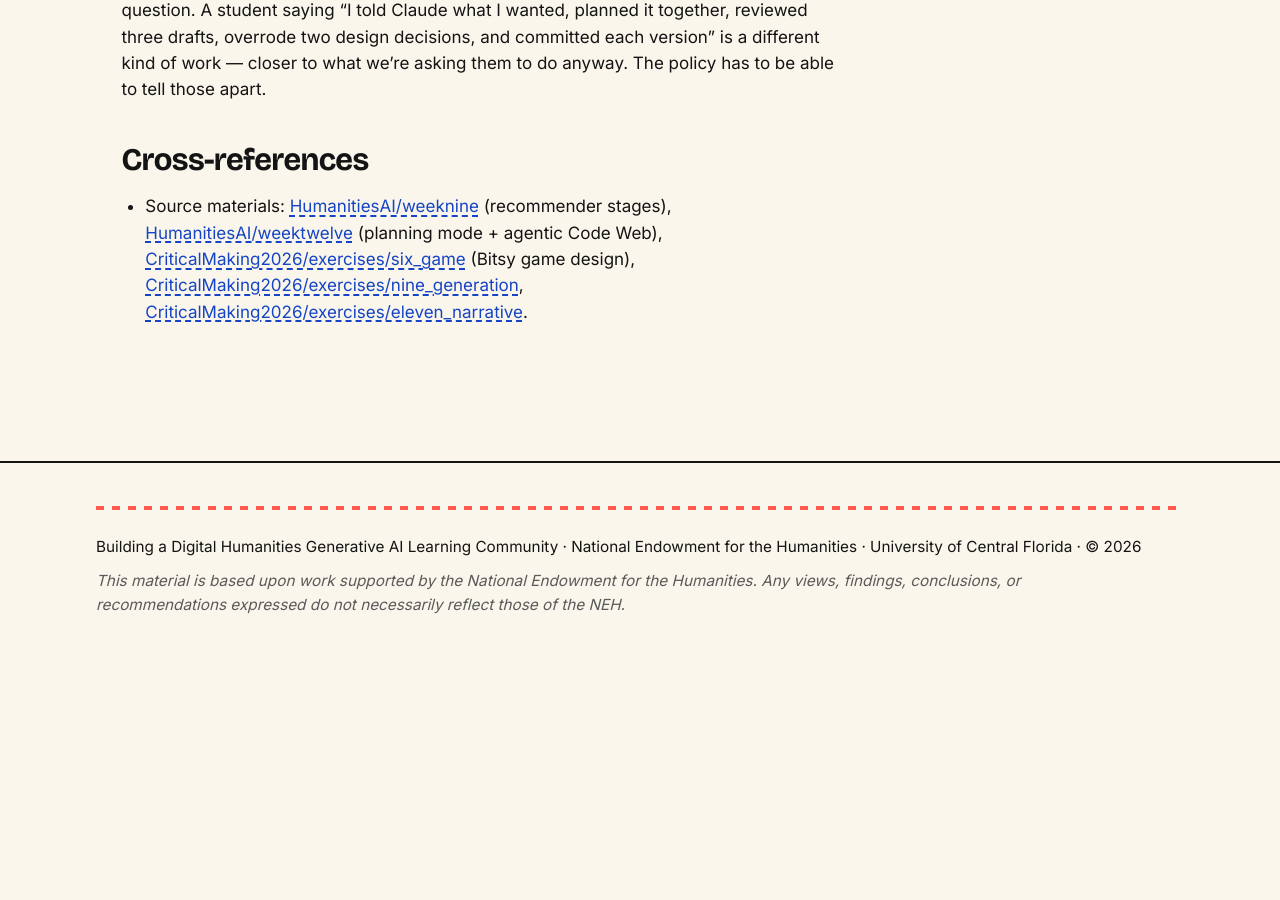
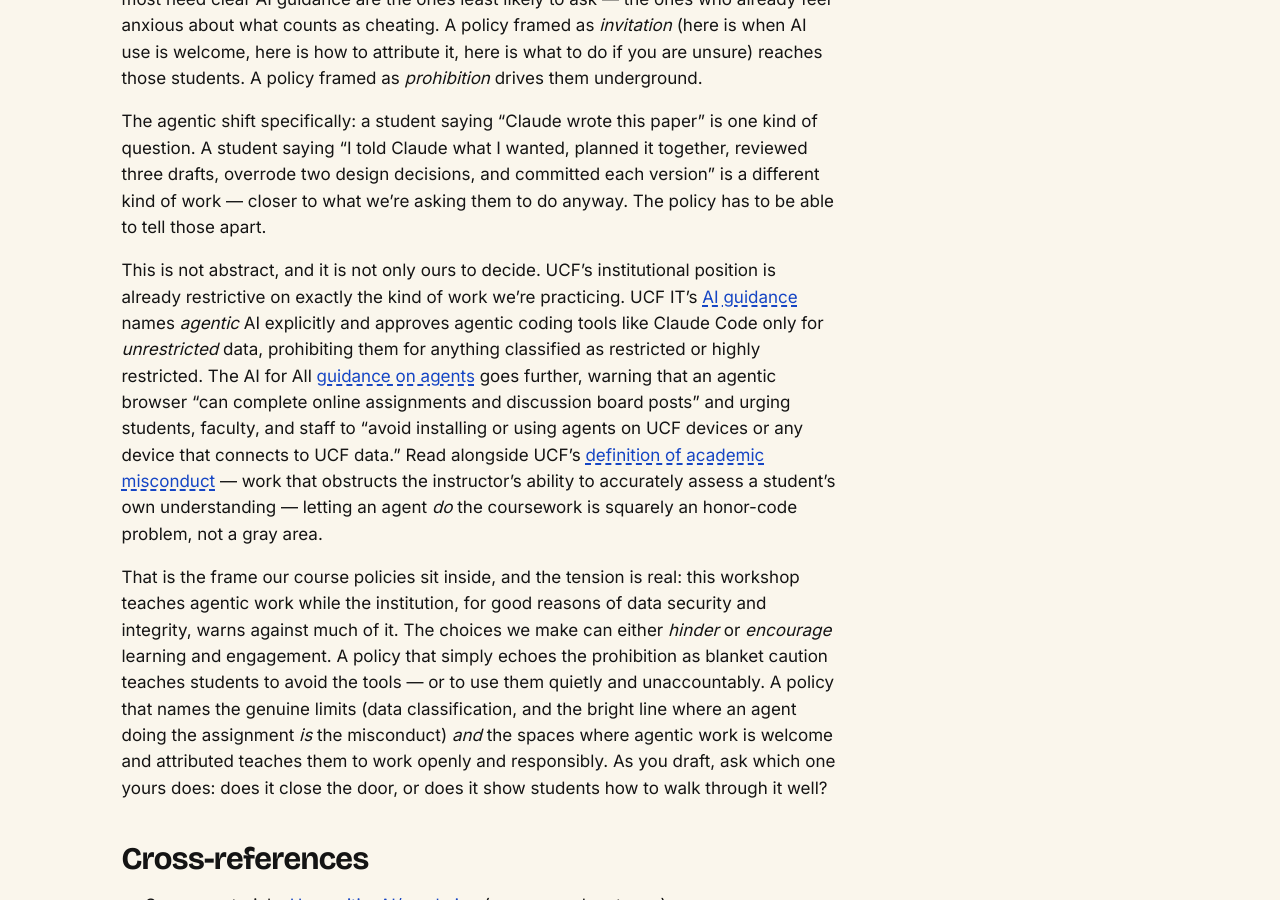
Before and after one commit to AMSUCF/NEH_AI_DH, a Jekyll site: the page built from weeks/week-09.md, in a window 1280 px wide and 900 px high, scrolled down 3713 px. Built offline with Jekyll 4.4.1, drawn with Linux system fonts in a browser that asks for light colours; before the commit the page ends 4380 px from its top, so only the background shows below that; some of the changed text lies outside the part shown.

Commit message:
W9: ground the pedagogical note in UCF's agentic-AI guidance, linked throughout
Expand the Pedagogical Note to point at UCF's institutional position —
UCF IT's AI guidance (agentic coding tools approved only for unrestricted
data), the AI for All Agents page (agents can complete assignments;
avoid them on UCF devices/data), and the academic-misconduct definition —
so an agent doing the coursework reads as an honor-code problem, and frame
how a policy can hinder or encourage learning and engagement. Add a "UCF
and agentic AI" slide to the deck's policy section, add the UCF reading to
the pre-workshop list, tie the agentic outline bullet to it, and link the
UCF guidance from the deck's closing list and manifest.

Co-Authored-By: Claude Opus 4.8 (1M context) <noreply@anthropic.com>

```diff
--- a/weeks/week-09.md
+++ b/weeks/week-09.md
@@ -34,6 +34,7 @@ Streamed and recorded. Open to UCF faculty, graduate students, and the larger ar
 - Noble, Safiya Umoja, ["Algorithms Aren't Neutral: Safiya Noble on AI, Bias, and Building Public-Interest Technology."](https://calearninglab.org/myrobotteacher/mrt6/) *My Robot Teacher* podcast. (~30 min listen or transcript.) Required.
 - Costanza-Chock, Sasha. *[Design Justice](https://design-justice.pubpub.org/),* Introduction. (~25 min) Open access.
 - MLA Executive Council. ["Educational Technologies and AI Agents."](https://news.mla.hcommons.org/2026/01/30/educational-technologies-and-ai-agents/) *MLA News*, January 30, 2026. (~10 min) A direct disciplinary statement on AI policy in humanities classrooms.
+- University of Central Florida. ["Use of Artificial Intelligence (AI) Tools"](https://infosec.ucf.edu/document/ai-guidance/) (UCF IT) and ["Agents"](https://aiforall.ucf.edu/agents/) (AI for All). (~10 min skim) UCF's institutional position on agentic AI — the frame your course policy sits inside. Required.
 
 Optional:
 
@@ -56,7 +57,7 @@ Optional:
    - **Equity of access.** Who pays for Pro? Are alternatives provided?
    - **Labor.** Whose labor is being replaced or extended?
    - **UDL.** Multiple means of engagement, representation, action/expression.
-   - **Agentic specifically.** What changes in the policy when "use AI" can mean "let an agent do the work"? *This is the new question this week.*
+   - **Agentic specifically.** What changes in the policy when "use AI" can mean "let an agent do the work"? *This is the new question this week.* UCF's own [guidance](https://infosec.ucf.edu/document/ai-guidance/) already restricts agentic tools and treats an agent doing the coursework as misconduct — see the Pedagogical Note below.
 6. **Discussion.** Read each other's policies. What surprised you? What would your colleagues push back on?
 
 ## Core Exercise
@@ -77,6 +78,10 @@ The most common mistake in AI policies is treating them as a fence. The students
 
 The agentic shift specifically: a student saying "Claude wrote this paper" is one kind of question. A student saying "I told Claude what I wanted, planned it together, reviewed three drafts, overrode two design decisions, and committed each version" is a different kind of work — closer to what we're asking them to do anyway. The policy has to be able to tell those apart.
 
+This is not abstract, and it is not only ours to decide. UCF's institutional position is already restrictive on exactly the kind of work we're practicing. UCF IT's [AI guidance](https://infosec.ucf.edu/document/ai-guidance/) names *agentic* AI explicitly and approves agentic coding tools like Claude Code only for *unrestricted* data, prohibiting them for anything classified as restricted or highly restricted. The AI for All [guidance on agents](https://aiforall.ucf.edu/agents/) goes further, warning that an agentic browser "can complete online assignments and discussion board posts" and urging students, faculty, and staff to "avoid installing or using agents on UCF devices or any device that connects to UCF data." Read alongside UCF's [definition of academic misconduct](https://guides.ucf.edu/ai/academic-integrity) — work that obstructs the instructor's ability to accurately assess a student's own understanding — letting an agent *do* the coursework is squarely an honor-code problem, not a gray area.
+
+That is the frame our course policies sit inside, and the tension is real: this workshop teaches agentic work while the institution, for good reasons of data security and integrity, warns against much of it. The choices we make can either *hinder* or *encourage* learning and engagement. A policy that simply echoes the prohibition as blanket caution teaches students to avoid the tools — or to use them quietly and unaccountably. A policy that names the genuine limits (data classification, and the bright line where an agent doing the assignment *is* the misconduct) *and* the spaces where agentic work is welcome and attributed teaches them to work openly and responsibly. As you draft, ask which one yours does: does it close the door, or does it show students how to walk through it well?
+
 ## Cross-references
 
 - Source materials: [HumanitiesAI/weeknine](https://anastasiasalter.net/HumanitiesAI/weeknine.html) (recommender stages), [HumanitiesAI/weektwelve](https://anastasiasalter.net/HumanitiesAI/weektwelve.html) (planning mode + agentic Code Web), [CriticalMaking2026/exercises/six_game](https://anastasiasalter.net/CriticalMaking2026/exercises/six_game.html) (Bitsy game design), [CriticalMaking2026/exercises/nine_generation](https://anastasiasalter.net/CriticalMaking2026/exercises/nine_generation.html), [CriticalMaking2026/exercises/eleven_narrative](https://anastasiasalter.net/CriticalMaking2026/exercises/eleven_narrative.html).
```
Also changed, not shown: slides/_tools/manifests/w09.json (+19 -0 lines), slides/web/w09/index.html (+13 -1 lines).
